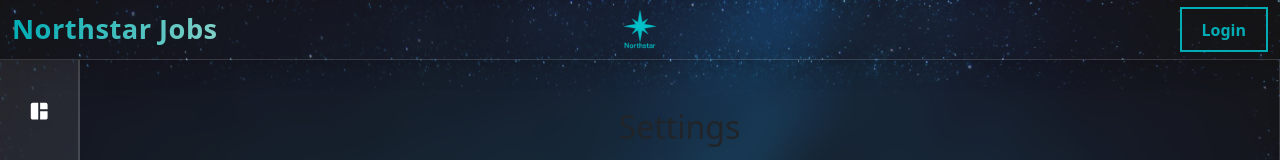
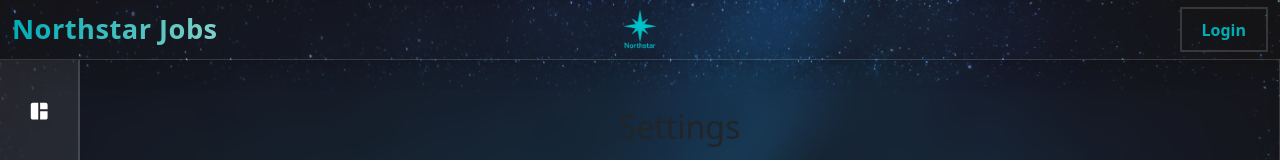
Before and after one commit to TJordahl90/Capstone-Web-Crawler, a React (Vite) app in the folder frontend/: page /settings in a window 1280 px wide. Shown: the top 160 px of the page. Built offline with nearby package versions, Linux system fonts and the light colour scheme.

Commit message:
change border color

```diff
--- a/frontend/src/components/ThemeContext.jsx
+++ b/frontend/src/components/ThemeContext.jsx
@@ -8,7 +8,7 @@ const themes = {
         aandl: "white",     // register and login box
         text: "white",  // text : register, login, findjob
         textonhover: "white",  // text on hover
-        border: "#00ADB5",   // border color
+        border: "rgba(255, 255, 255, 0.15)",   // border color
         hover: "#00ADB5",      // button on hover
         lightbackground: "white",
         button1: "white",   // login and register button
@@ -98,7 +98,7 @@ const themes = {
         aandl: "white",     // register and login box
         text: "white",  // text : register, login, findjob
         textonhover: "white",  // text on hover
-        border: "#00ADB5",   // border color
+        border: "rgba(255, 255, 255, 0.15)",   // border color
         hover: "#00ADB5",      // button on hover
         lightbackground: "white",
         button1: "white",   // login and register button
```
